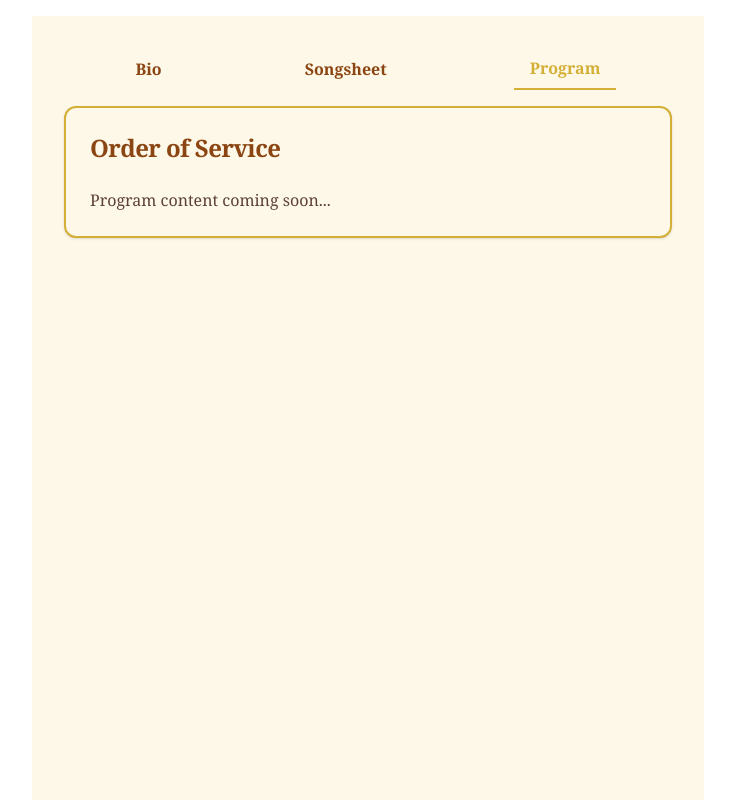
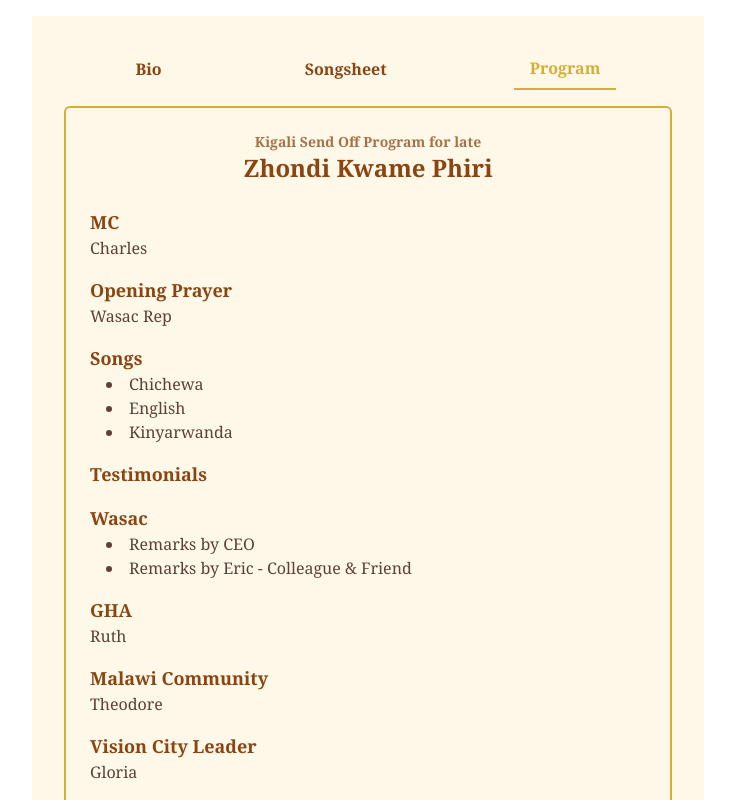
Before and after one commit to liwoo/zondiwe, a Next.js app: page / in a window 1280 px wide. Both pictures are taken after a click on the button "Program". Shown: the top 800 px of the page, without its empty margins (272-1007 px from the left). Built offline with nearby package versions, Linux system fonts and the light colour scheme.

Commit message:
added program

```diff
--- /dev/null
+++ b/components/Program.tsx
@@ -0,0 +1,75 @@
+import { ScrollArea } from "./ui/scroll-area";
+
+const ProgramItem: React.FC<{ title: string; details: string | string[] }> = ({
+  title,
+  details,
+}) => (
+  <div className="mb-4">
+    <h3 className="text-[#8B4513] font-serif font-semibold text-lg">{title}</h3>
+    {Array.isArray(details) ? (
+      <ul className="list-disc list-inside pl-4">
+        {details.map((detail, index) => (
+          <li key={index} className="text-[#5D4037] font-serif">
+            {detail}
+          </li>
+        ))}
+      </ul>
+    ) : (
+      <p className="text-[#5D4037] font-serif">{details}</p>
+    )}
+  </div>
+);
+
+export const Program: React.FC = () => (
+  <ScrollArea className="w-full rounded-md border-2 border-[#D4AF37] p-6 bg-[#FDF8E7]">
+    <h2 className="text-sm font-bold text-[#8B4513] font-serif text-center opacity-75">
+      Kigali Send Off Program for late
+    </h2>
+    <h1 className="text-2xl font-bold text-[#8B4513] font-serif mb-6 text-center">
+      Zhondi Kwame Phiri
+    </h1>
+
+    <ProgramItem title="MC" details="Charles" />
+    <ProgramItem title="Opening Prayer" details="Wasac Rep" />
+    <ProgramItem
+      title="Songs"
+      details={["Chichewa", "English", "Kinyarwanda"]}
+    />
+    <ProgramItem title="Testimonials" details="" />
+    <ProgramItem
+      title="Wasac"
+      details={["Remarks by CEO", "Remarks by Eric - Colleague & Friend"]}
+    />
+    <ProgramItem title="GHA" details="Ruth" />
+    <ProgramItem title="Malawi Community" details="Theodore" />
+    <ProgramItem title="Vision City Leader" details="Gloria" />
+    <ProgramItem title="Songs" details="" />
+    <ProgramItem title="A Message from Mwayi" details="" />
+    <ProgramItem title="Sermon" details="Pr. Amos" />
+    <ProgramItem title="Announcements & Vote of Thanks" details="Kondwani" />
+    <ProgramItem title="Closing Hymn" details="" />
+
+    <div className="mt-8 p-4 bg-[#FFF8DC] border border-[#D4AF37] rounded-lg">
+      <h3 className="text-[#8B4513] font-serif font-semibold text-lg mb-2">
+        Streaming Link
+      </h3>
+      <p className="text-[#5D4037] font-serif">
+        Please join us via{" "}
+        <a
+          className="underline"
+          href="https://us06web.zoom.us/j/85263757129?pwd=cxIT4IL1Cxp3FnIublg2BJ10XaGH8B.1"
+        >
+          Zoom Here
+        </a>
+      </p>
+    </div>
+
+    <div className="mt-8 p-4 bg-[#FFF8DC] border border-[#D4AF37] rounded-lg">
+      <h3 className="text-[#8B4513] font-serif font-semibold text-lg mb-2">
+        RSVP
+      </h3>
+      <p className="text-[#5D4037] font-serif">Angela: +250 784 294 075</p>
+      <p className="text-[#5D4037] font-serif">Ruth: +250 788 312 902</p>
+    </div>
+  </ScrollArea>
+);
--- a/components/Zondiwe.tsx
+++ b/components/Zondiwe.tsx
@@ -13,6 +13,7 @@ import {
 import { ChevronRight } from "lucide-react";
 import { Languages, Song, songs } from "@/data/songs";
 import Bio from "./Bio";
+import { Program } from "./Program";
 
 const languageFlags: Record<Languages, string> = {
   rwanda: "🇷🇼",
@@ -127,20 +128,7 @@ const ZondiweFuneralWebsite: React.FC = () => {
       case "songsheet":
         return <SongSheet />;
       case "program":
-        return (
-          <Card className="bg-[#FDF8E7] border-2 border-[#D4AF37]">
-            <CardHeader>
-              <CardTitle className="text-[#8B4513] font-serif text-2xl">
-                Order of Service
-              </CardTitle>
-            </CardHeader>
-            <CardContent>
-              <p className="text-[#5D4037] font-serif">
-                Program content coming soon...
-              </p>
-            </CardContent>
-          </Card>
-        );
+        return <Program />;
       default:
         return null;
     }
```
